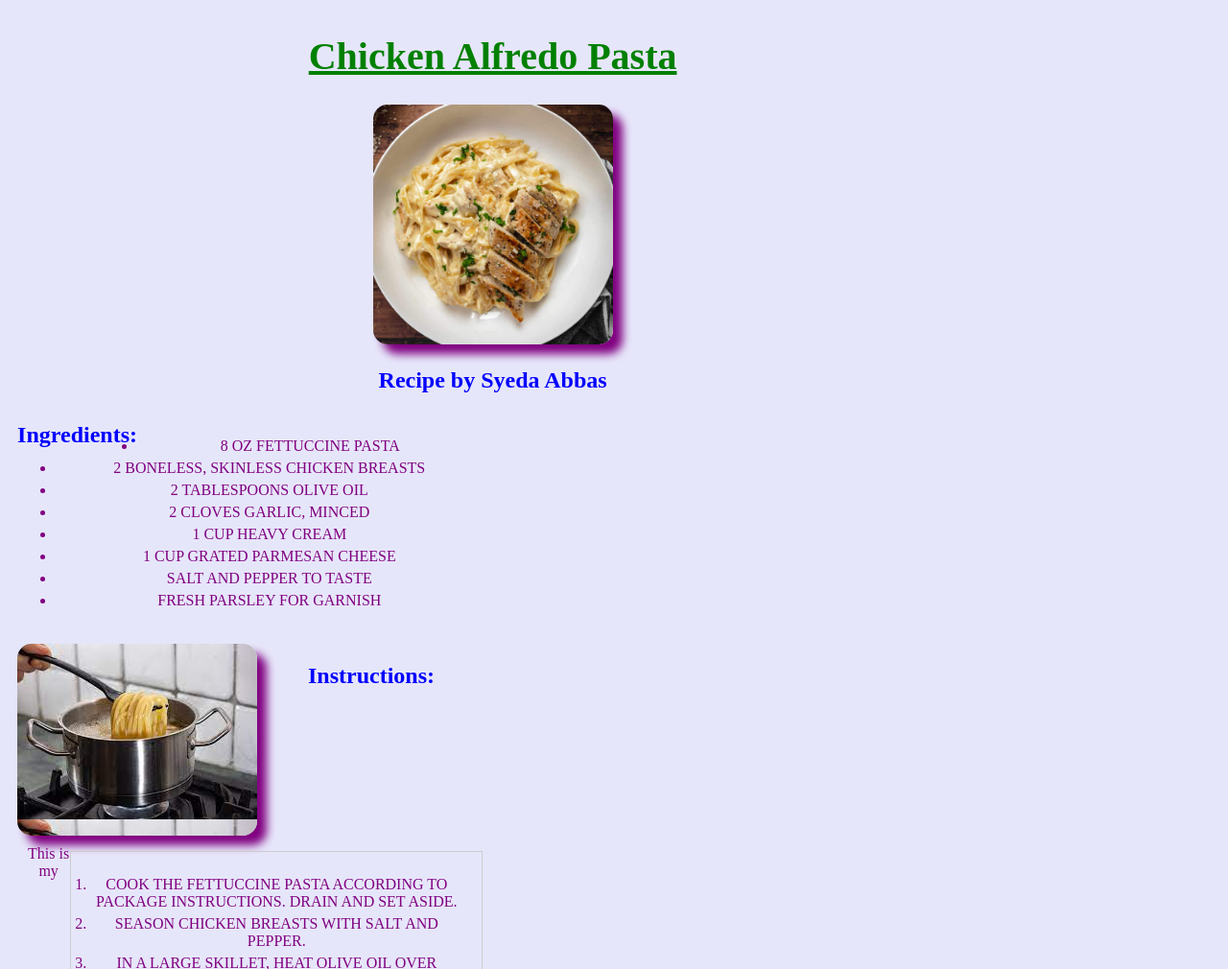
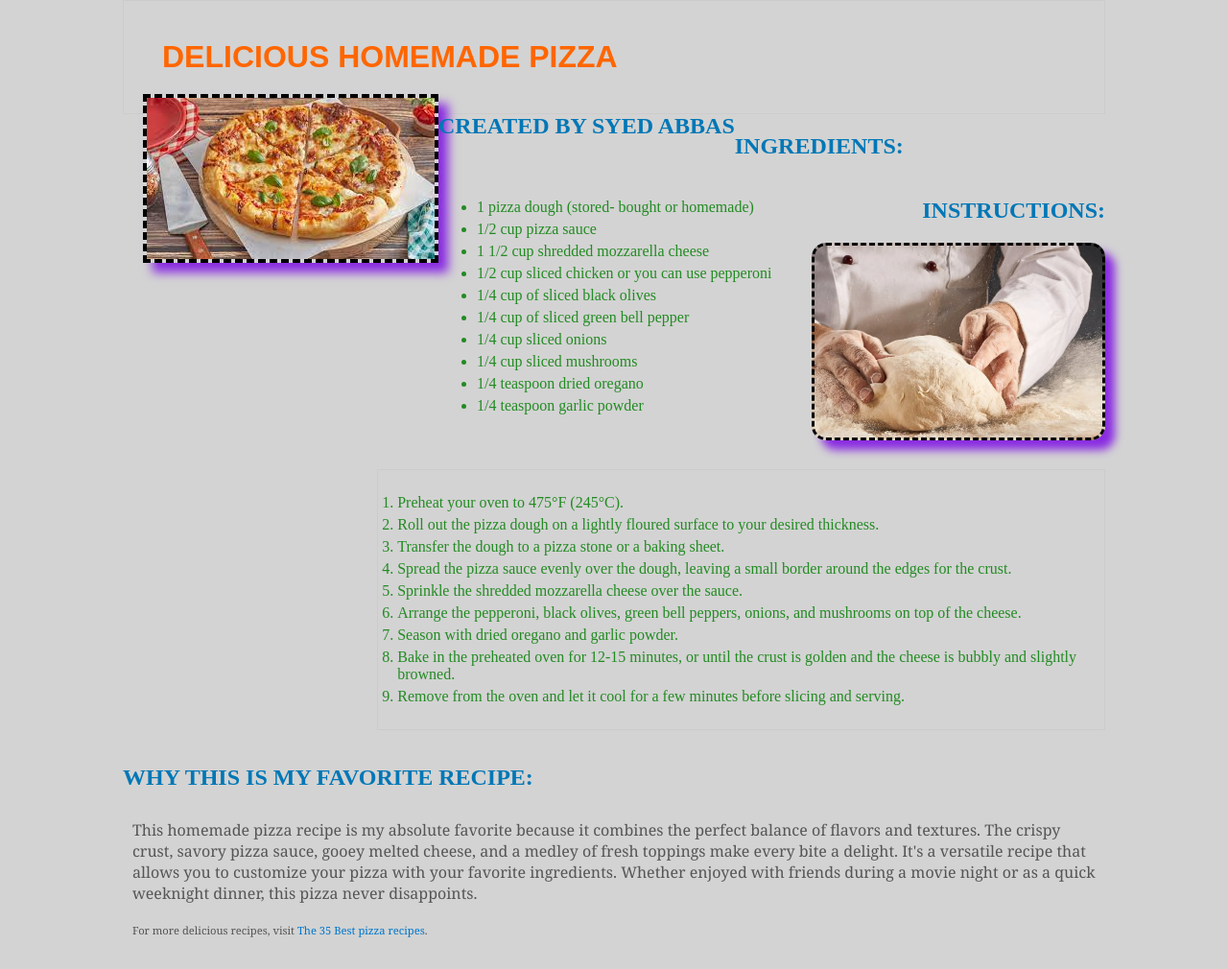
Before and after one commit to sza004/CSIT121, a plain HTML site: page Lab04/index.html in a window 1280 px wide. Shown: the top 1010 px of the page at 96% size. Drawn offline with Linux system fonts and the light colour scheme.

Commit message:
Add files via upload

```diff
--- a/Lab04/index.html
+++ b/Lab04/index.html
@@ -1,54 +1,55 @@
 <!DOCTYPE html>
 <html lang="en">
 <head>
-    <meta charset="UTF-8">
-    <title>My Favorite Recipe</title>
+	<meta charset="utf-8">
+	<meta name="viewport" content="width=device-width, initial-scale=1">
+	<title>My favorite Recipe</title>
 	<link rel="stylesheet" href="recipe.css">
 </head>
 <body>
 	<div class="container">
-
 	<header>
-        <h1>Chicken Alfredo Pasta</h1>
-       <img src="img/chickenpasta.jpeg" alt="Delicious Alfredo Pasta">
-       <h2>Recipe by Syeda Abbas</h2>
+		<h1>Delicious Homemade pizza</h1>
+		<img src="image/pizza.jpeg" alt="Best Pizza Recipe">
+		<h2>Created by Syed Abbas</h2>
 	</header>
-    <section class= "two-column-layout">
-
-    <div class="column">
-       <h2 class="things">Ingredients:</h2>
-       <ul class="Ingredients">
-          <li>8 oz fettuccine pasta</li>
-          <li>2 boneless, skinless chicken breasts</li>
-          <li>2 tablespoons olive oil</li>
-          <li>2 cloves garlic, minced</li>
-          <li>1 cup heavy cream</li>
-          <li>1 cup grated Parmesan cheese</li>
-          <li>Salt and pepper to taste</li>
-          <li>Fresh parsley for garnish</li>
+	<section>
+		<h2 class="ing">Ingredients:</h2>
+		<ul class="steps">
+			<li>1 pizza dough (stored- bought or homemade)</li>
+			<li>1/2 cup pizza sauce</li>
+			<li>1 1/2 cup shredded mozzarella cheese</li>
+			<li>1/2 cup sliced chicken or you can use pepperoni</li>
+			<li>1/4 cup of sliced black olives</li>
+			<li>1/4 cup of sliced green bell pepper</li>
+			<li>1/4 cup sliced onions</li>
+            <li>1/4 cup sliced mushrooms</li>
+            <li>1/4 teaspoon dried oregano</li>
+            <li>1/4 teaspoon garlic powder</li>
         </ul>
 	</section>
-    <div class="column">
-        <h2 class="procedure">Instructions:</h2>
-    <div class= image></div>
-    <ol class="steps">
-        <li>Cook the fettuccine pasta according to package instructions. Drain and set aside.</li>
-        <li>Season chicken breasts with salt and pepper.</li>
-        <li>In a large skillet, heat olive oil over medium-high heat. Add chicken breasts and cook until browned and cooked through, about 6-7 minutes per side. Remove from skillet and slice into strips.</li>
-        <li>In the same skillet, add minced garlic and cook for 1 minute.</li>
-        <li>Reduce heat to low and add heavy cream and Parmesan cheese. Stir until the sauce thickens, about 2-3 minutes.</li>
-        <li>Return sliced chicken to the skillet and stir to coat with the sauce.</li>
-        <li>Serve the chicken Alfredo sauce over the cooked fettuccine pasta.</li>
-        <li>Garnish with fresh parsley and additional Parmesan cheese if desired.</li>
+
+	<h2 class="inst">Instructions:</h2>
+	<div class= pizzarolling></div>
+	<ol class="procedure">
+            <li>Preheat your oven to 475°F (245°C).</li>
+            <li>Roll out the pizza dough on a lightly floured surface to your desired thickness.</li>
+            <li>Transfer the dough to a pizza stone or a baking sheet.</li>
+            <li>Spread the pizza sauce evenly over the dough, leaving a small border around the edges for the crust.</li>
+            <li>Sprinkle the shredded mozzarella cheese over the sauce.</li>
+            <li>Arrange the pepperoni, black olives, green bell peppers, onions, and mushrooms on top of the cheese.</li>
+            <li>Season with dried oregano and garlic powder.</li>
+            <li>Bake in the preheated oven for 12-15 minutes, or until the crust is golden and the cheese is bubbly and slightly browned.</li>
+            <li>Remove from the oven and let it cool for a few minutes before slicing and serving.</li>
         </ol>
-
         <section>
-        <p>This is my favorite recipe because it's a creamy and indulgent pasta dish that's incredibly delicious and easy to make. The combination of tender chicken, rich Alfredo sauce, and perfectly cooked pasta is simply irresistible.</P>
+        	<h2>Why This is my favorite recipe:</h2>
+        	<p class="ending">This homemade pizza recipe is my absolute favorite because it combines the perfect balance of flavors and textures. The crispy crust, savory pizza sauce, gooey melted cheese, and a medley of fresh toppings make every bite a delight. It's a versatile recipe that allows you to customize your pizza with your favorite ingredients. Whether enjoyed with friends during a movie night or as a quick weeknight dinner, this pizza never disappoints.</p>
         </section>
         <footer>
-        <p>For more delicious recipes, check out <a href="https://www.allrecipes.com/gallery/best-dinner-recipes-of-all-time/" target="_blank">55 Best Dinner Recipes of All time</a>.</p>
+        	<p>For more delicious recipes, visit <a href="https://gypsyplate.com/the-best-pizza-recipes/">The 35 Best pizza recipes</a>.</p>
         </footer>
 
-
+        </div>
 </body>
 </html>
--- a/Lab04/recipe.css
+++ b/Lab04/recipe.css
@@ -1,82 +1,77 @@
-body {color: purple; background-color: lavender}
-p {margin: 10px; color: purple}
-h1 {font-Family: italic; font-size: 2.5em; text-decoration: underline; color: green; text-transform: capitalize}
-h2 {color: blue; text-decoration: none}
-li {
-  margin: 5px 0;
-  text-transform: uppercase;
-}
-.lastLine{color: red}
+body{Color:hotpink; background-color:lightgrey}
 
-.two-column-layout{ clear: both }
+p{color:#555; margin: 10px; font-family: Georgia, serif}
 
-.column {float: left;
-    width: 48%;
-    margin: 1%;}
+h1{color: #ff6600; font-family: Arial, sans-serif; margin: 20px; text-transform: uppercase}
 
+h2{color:#0077b6; font-family: times new roman; text-transform: uppercase}
+
+li{color:#228B22; margin: 5px 0; text-transform: none}
 
 img {
-  width:250px;
-  border-radius:15px;
-  box-shadow: 10px 10px 10px;
-  margin-left: auto;
-  margin-right: auto;
+	width:300px;
+	border-width: 4px;
+	border-style: dashed;
+    border-color: #000000;
+    box-shadow: 10px 10px 10px blueviolet;
 }
-.image {
-  background: url("img/instructions.jpeg");
-  width: 250px;
-  height: 200px;
-  border-radius: 15px;
-  box-shadow: 10px 10px 10px;
+
+.pizzarolling {
+	background: url("image/pizzarolling.jpeg");
+	background-size: 200%;
+	background-position: center;
+	width: 300px;
+	border-style:dashed ;
+	height: 200px;
+	border-color: #000000;
+    border-radius: 15px;
+    box-shadow: 10px 10px 10px blueviolet;
+}
+
+img {float: left}
+
+.pizzarolling {float: right}
+
+main {margin-left: 100px}
+
+body {
+    margin: 0;
+    padding: 0;
 }
 
 .container {
-  display: grid;
-  width: 80%;
-  flex-direction: column;
-  align-items: center;
-  text-align: center;
+    width: 80%;
+    margin: 0 auto;
 }
 
-.things {
-  float: left;
-  margin: auto;
-}
-
-.ingredients {
-  float: left ;
-  width: 48%;
-}
-
-.procedure {
-float: right;
-width: 48%
-
-}
-
-.steps {
-  float: right;
-    width: 80%;
+header, main, .name {
     border: 1px solid #ccc;
     padding: 20px;
 }
 
-.footer {
-  grid-area: footer;
-  background-color: #333;
-  color: white;
-  padding: 10px;
-}
-a:link {
-    color: #007bff;
-    text-decoration: none;
+footer {font-size: 70%; text-align: center; clear: right; padding-bottom: 20px; float: left}
+
+.ing {float: left}
+
+.steps {float: left; padding-bottom: 20px;}
+
+.inst {float: right}
+
+.procedure {float: right;
+    width: 70%;
+    border: 1px solid #ccc;
+    padding: 20px;
 }
 
-a:visited {
-    color: #800080;
-}
+h2, .ending {float: left}
+
+a:link {
+    color: #0077cc;
+    text-decoration: none}
+
+a:visited { color: #990099}
 
 a:hover {
-    color: #FF4500;
+    color: #ff6600;
     text-decoration: underline;
 }
```
Lines whose indentation alone changed are shown as unchanged.
